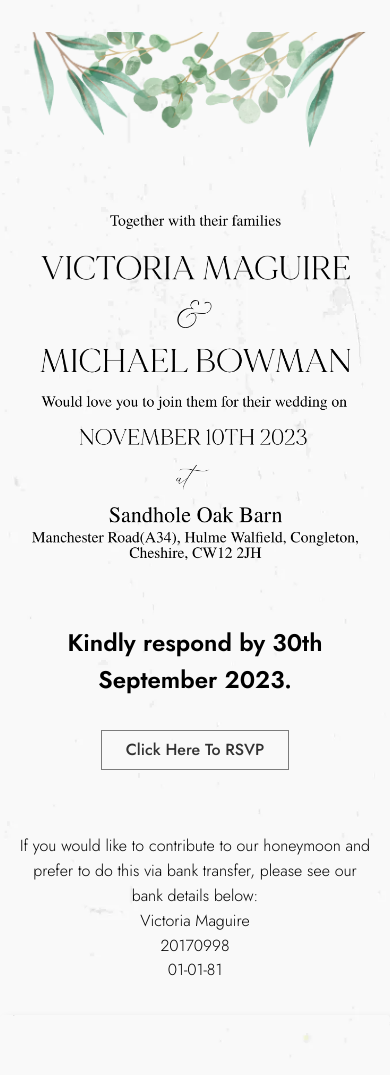
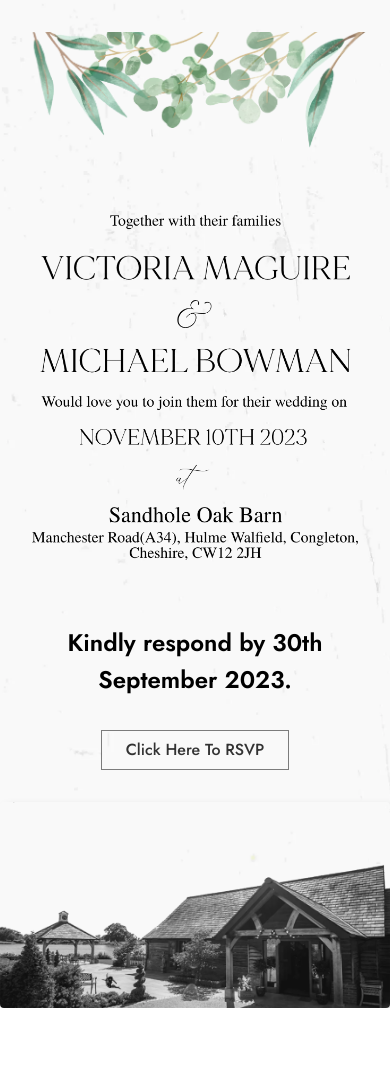
Before and after one commit to mbowman100/Bowman-Wedding-HTML, a website built with Parcel: page index.html in a window 390 px wide. Shown: the top 1075 px of the page. After the commit the page ends 1008 px from the top, so only its background shows below. Built offline with nearby package versions, Linux system fonts and the light colour scheme.

Commit message:
Commit from TeleportHQ

```diff
--- a/index.css
+++ b/index.css
@@ -47,7 +47,7 @@
   font-weight: 600;
   margin-bottom: var(--dl-space-space-twounits);
 }
-.home-text02 {
+.home-text2 {
   font-weight: 600;
 }
 .home-link {
@@ -62,51 +62,6 @@
   color: var(--dl-color-gray-white);
   background-color: var(--dl-color-gray-black);
 }
-.home-gift {
-  width: 100%;
-  display: flex;
-  padding: var(--dl-space-space-threeunits);
-  align-items: center;
-  flex-direction: column;
-  justify-content: space-between;
-}
-.home-text04 {
-  font-size: 1rem;
-  text-align: center;
-  font-weight: 600;
-  margin-bottom: 0px;
-}
-.home-text05 {
-  font-style: normal;
-  font-weight: 300;
-}
-.home-text06 {
-  font-style: normal;
-  font-weight: 300;
-}
-.home-text07 {
-  font-style: normal;
-  font-weight: 300;
-}
-.home-text08 {
-  font-style: normal;
-  font-weight: 300;
-}
-.home-text09 {
-  font-style: normal;
-  font-weight: 300;
-}
-.home-text10 {
-  font-style: normal;
-  font-weight: 300;
-}
-.home-text11 {
-  font-style: normal;
-  font-weight: 300;
-}
-.home-text12 {
-  font-weight: 600;
-}
 .home-image2 {
   width: 100%;
   object-fit: cover;
@@ -116,9 +71,6 @@
     height: 1789px;
   }
   .home-text {
-    text-align: center;
-  }
-  .home-text04 {
     text-align: center;
   }
   .home-image2 {
@@ -131,10 +83,6 @@
     padding-bottom: unset;
   }
   .home-banner {
-    padding-left: var(--dl-space-space-twounits);
-    padding-right: var(--dl-space-space-twounits);
-  }
-  .home-gift {
     padding-left: var(--dl-space-space-twounits);
     padding-right: var(--dl-space-space-twounits);
   }
@@ -162,12 +110,6 @@
     padding-right: var(--dl-space-space-unit);
     padding-bottom: var(--dl-space-space-twounits);
   }
-  .home-gift {
-    padding-top: var(--dl-space-space-twounits);
-    padding-left: var(--dl-space-space-unit);
-    padding-right: var(--dl-space-space-unit);
-    padding-bottom: var(--dl-space-space-twounits);
-  }
   .home-image2 {
     width: 100%;
     box-shadow: 5px 5px 10px 0px #d4d4d4;
--- a/index.html
+++ b/index.html
@@ -55,7 +55,7 @@
           <div class="home-banner">
             <h2 class="home-text">
               <span>Kindly respond by 30th September 2023.</span>
-              <br class="home-text02" />
+              <br class="home-text2" />
               <span></span>
             </h2>
             <a
@@ -65,22 +65,6 @@
               Click Here To RSVP
             </a>
           </div>
-          <div class="home-gift">
-            <h2 class="home-text04">
-              <span class="home-text05">
-                If you would like to contribute to our honeymoon and prefer to
-                do this via bank transfer, please see our bank details below:
-              </span>
-              <br class="home-text06" />
-              <span class="home-text07">Victoria Maguire</span>
-              <br class="home-text08" />
-              <span class="home-text09">20170998</span>
-              <br class="home-text10" />
-              <span class="home-text11">01-01-81</span>
-              <br class="home-text12" />
-              <span></span>
-            </h2>
-          </div>
           <img alt="image" src="public/footer-1800h.png" class="home-image2" />
         </div>
       </div>
```
Also changed, not shown: public/icon.png.
